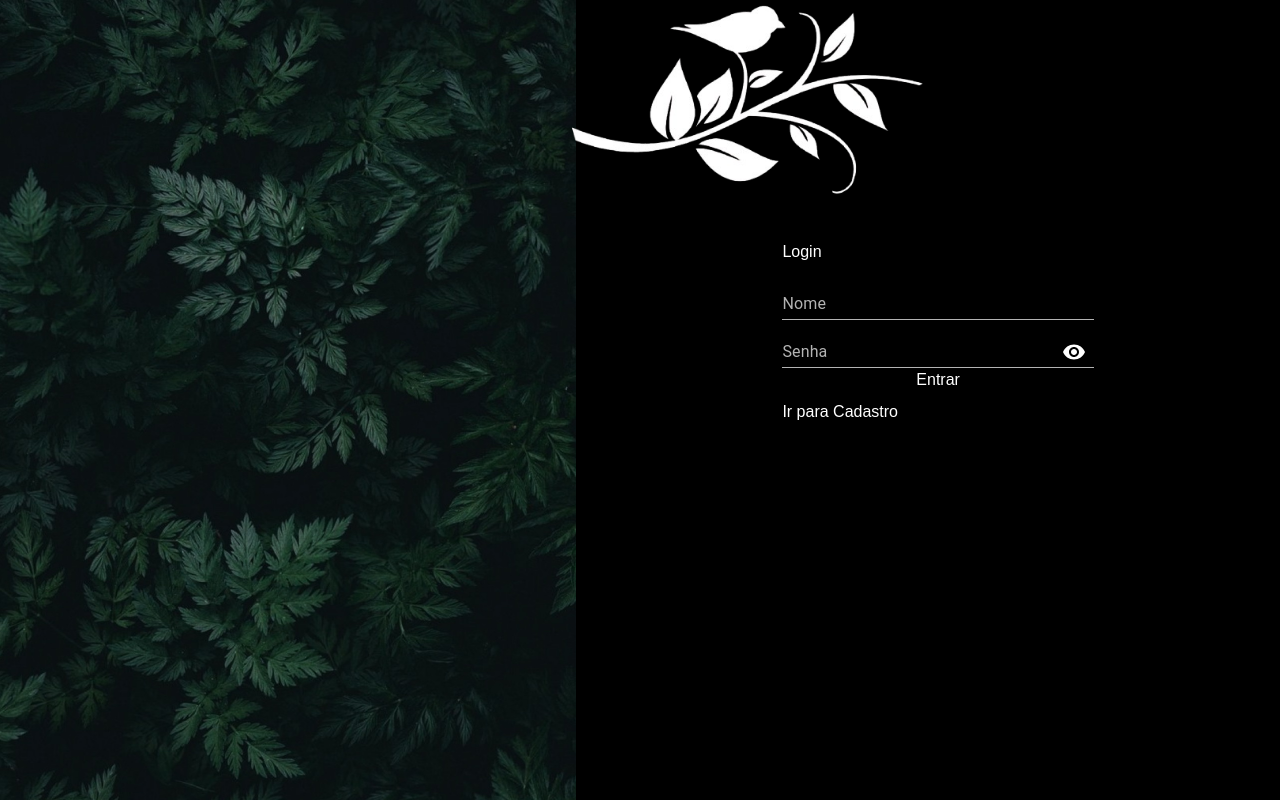
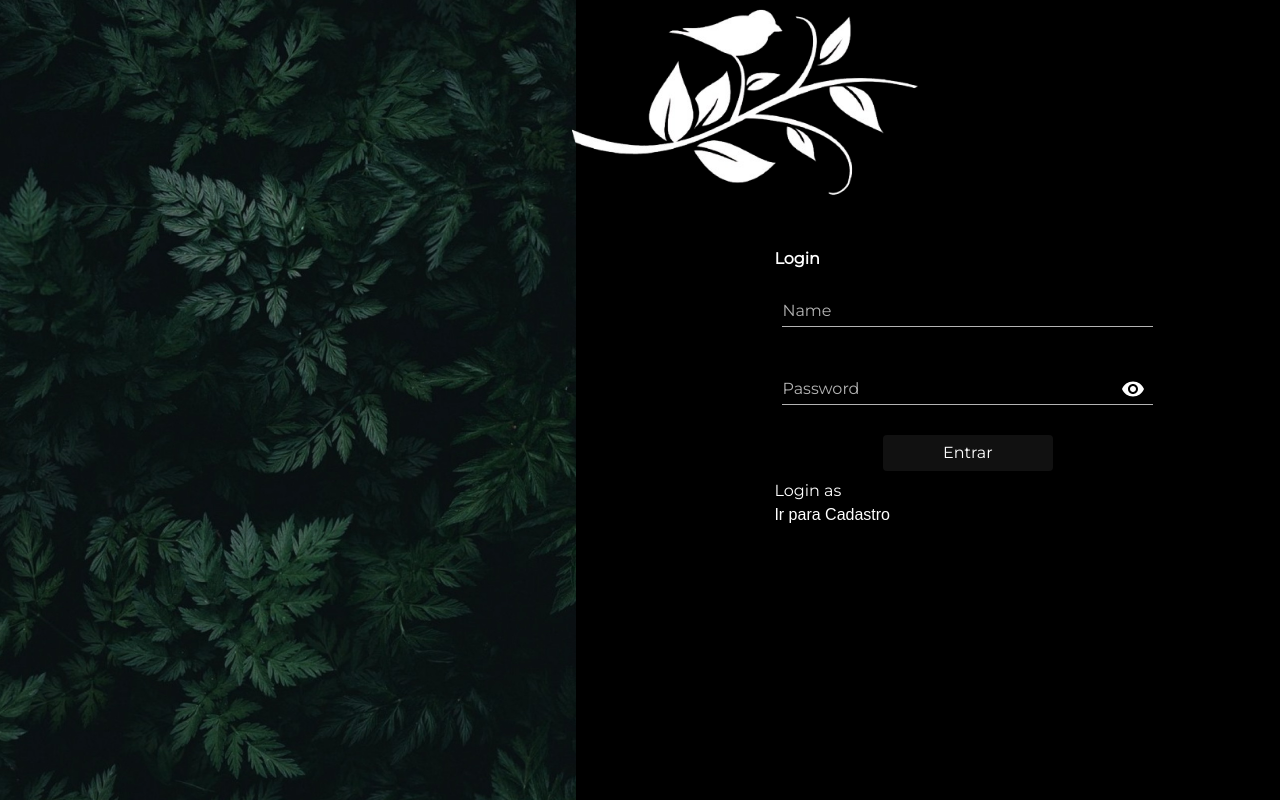
Before and after one commit to LeonanAraudo/ProjectForm, a Next.js app: page / in a window 1280 px wide. Built offline with nearby package versions, Linux system fonts and the light colour scheme.

Commit message:
update formLogin

```diff
--- a/src/app/componentes/formLogin/login.tsx
+++ b/src/app/componentes/formLogin/login.tsx
@@ -10,15 +10,33 @@ import TextField from '@mui/material/TextField';
 import Visibility from '@mui/icons-material/Visibility';
 import VisibilityOff from '@mui/icons-material/VisibilityOff'
 import { createTheme, ThemeProvider } from '@mui/material/styles';
+import { montserrat } from '../../fonts'
+import Stack from '@mui/material/Stack';
+import Button from '@mui/material/Button';
 
 const theme = createTheme({
     palette: {
       mode: 'dark',
       primary: {
-        main: '#ffffff', // Cor do texto e borda
+        main: '#ffffff',
       },
+      secondary:{
+        main: "#111111"
+      }
+    },
+    typography: {
+      fontFamily: montserrat.style.fontFamily
     },
     components: {
+      MuiButton: {
+        styleOverrides: {
+          root: {
+            padding: '4px 60px',
+            fontSize: '16px',
+            textTransform: 'none'
+          },
+        },
+      },
       MuiOutlinedInput: {
         styleOverrides: {
           root: {
@@ -53,18 +71,20 @@ export default function Login(){
       event.preventDefault();
     };
     return(
-    <>
-    <p>Login</p>
+    <div className={montserrat.className}>
+      <div className='mt-4 mb-4 text-lg'>
+        <strong>Login</strong>
+      </div>
     <ThemeProvider theme={theme}>
              <Box
                 component="form"
-                sx={{ m: 1, width: '35ch',display:'flex',flexDirection:'column' } }
+                sx={{ m: 1, width: '35ch',display:'flex',flexDirection:'column',gap:'30px' } }
                 >
-                <TextField id="standard-basic" label="Nome" variant="standard" />
+                <TextField id="standard-basic" label="Name" variant="standard" />
                 <FormControl sx={{ width: '35ch' }} variant="standard">
                     <InputLabel htmlFor="standard-adornment-password" sx={{
             input: { color: '#ffffff' }, // Cor do texto no campo
-          }}>Senha</InputLabel>
+          }}>Password</InputLabel>
                     <Input
                         id="standard-adornment-password"
                         type={showPassword ? 'text' : 'password'}
@@ -84,9 +104,17 @@ export default function Login(){
                         }
                     />
                 </FormControl>
-                <button>Entrar</button>
+                <Stack  direction="row" sx={{display:'flex', alingItens:'center', justifyContent:'center'}}>
+                  <Button variant="contained" color='secondary'>Entrar</Button>
+                </Stack>
              </Box>
     </ThemeProvider>
-    </>
+      <div>
+        <p>Login as</p>
+        <div>
+
+        </div>
+      </div>
+    </div>
     )
 }
--- /dev/null
+++ b/src/app/fonts.js
@@ -0,0 +1,6 @@
+import { Montserrat } from 'next/font/google'
+
+export const montserrat = Montserrat({
+    weight: "400",
+    subsets: ["latin",]
+})
--- a/src/app/style.module.css
+++ b/src/app/style.module.css
@@ -45,6 +45,7 @@
 }
 
 .formCadastro {
+  padding-top: 30px;
   left: 0;
   opacity: 0;
   pointer-events: none;
@@ -65,8 +66,8 @@
 }
 .galho{
   background-image: url('/galhos.png');
-  width: 370px;
-  height: 210px;
+  width: 365px;
+  height: 215px;
   background-size: cover;
   background-position: center;
   position: relative;
@@ -82,6 +83,7 @@
 .alingLogin{
   width: 50%;
   height: 70%;
+  margin-top: 10px;
   display:flex ;
   align-items: baseline;
   justify-content: baseline;
```
